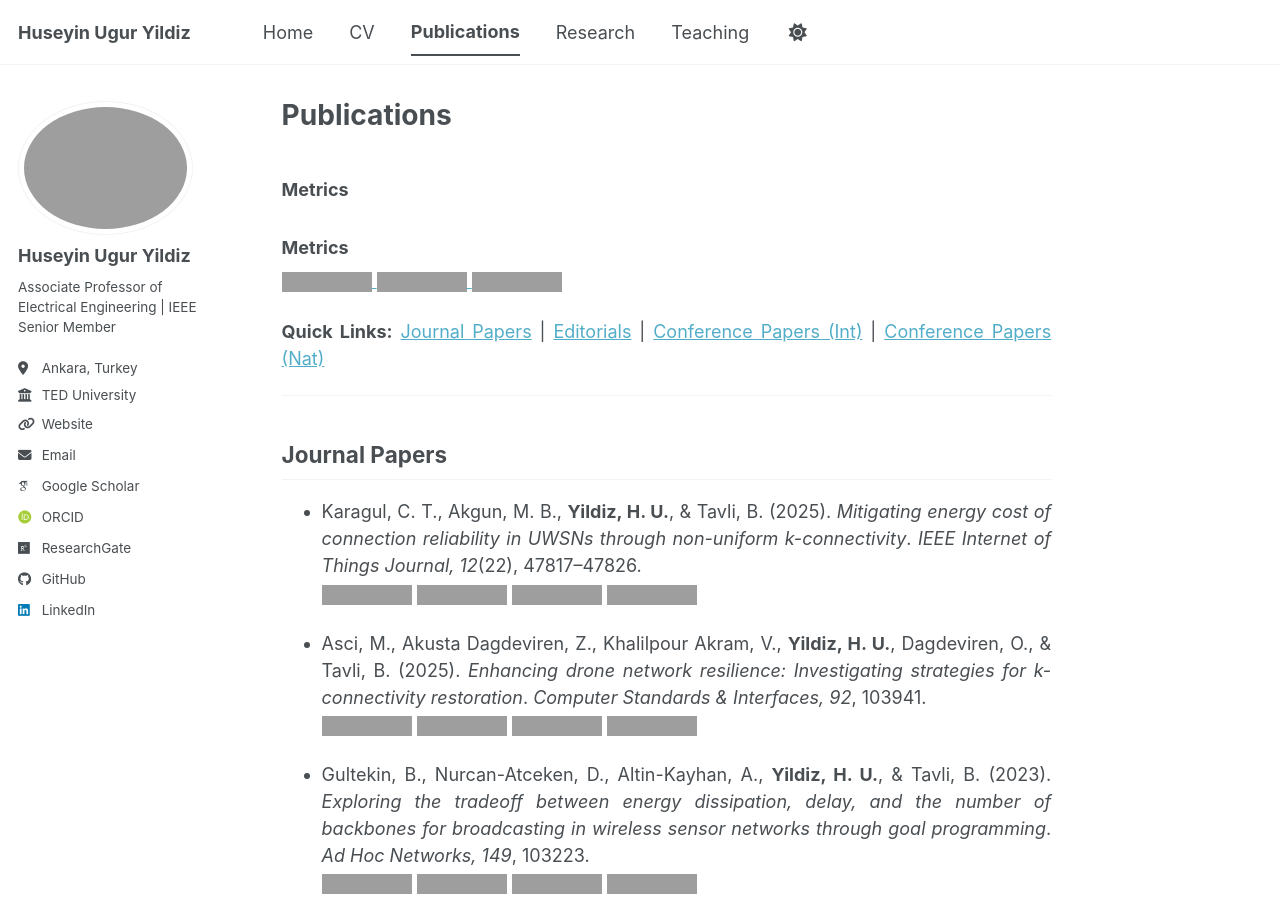
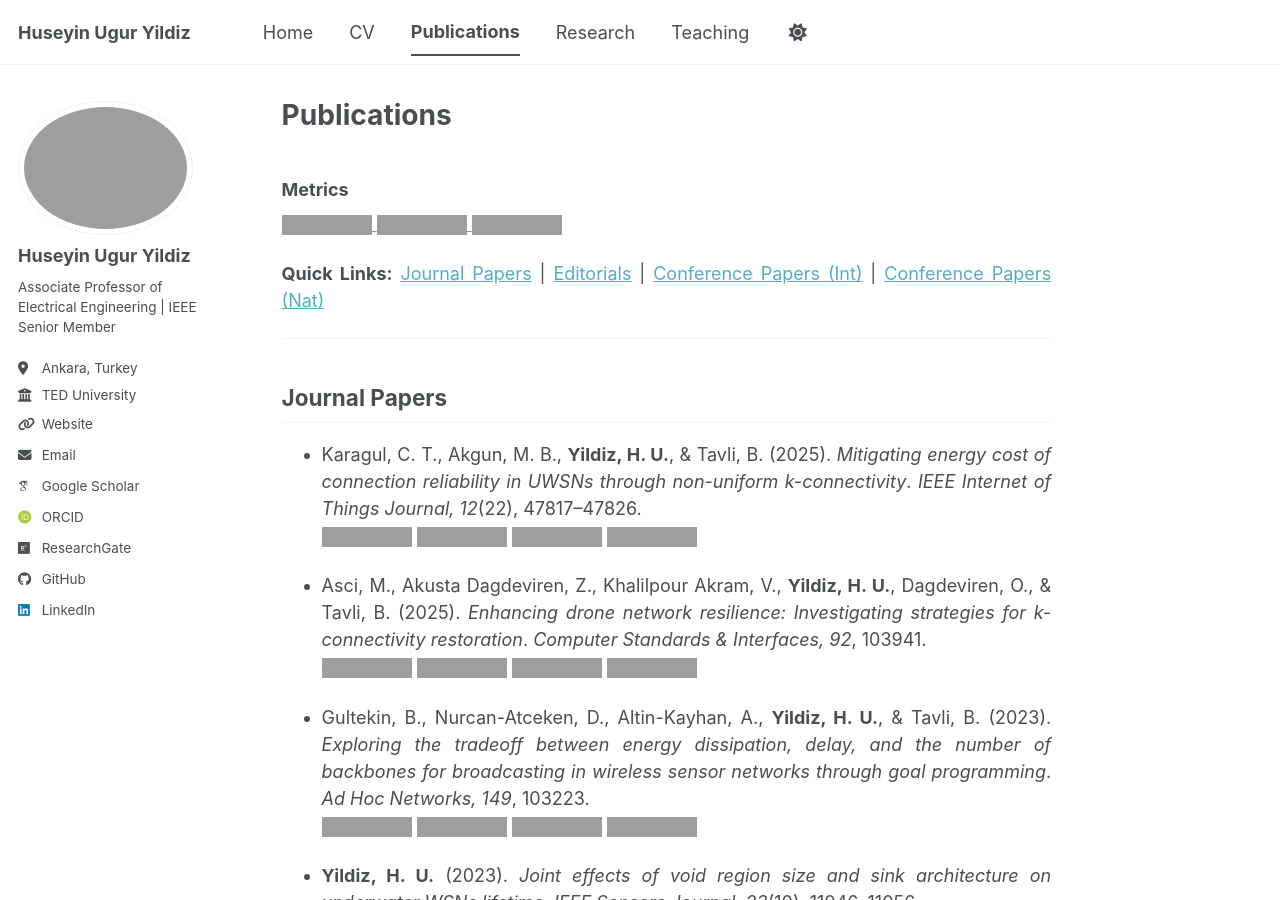
Before and after one commit to huguryildiz/huguryildiz.github.io, a Jekyll site: the page built from _pages/publications.md, in a window 1280 px wide and 900 px high, cut to the strip 0-900 px from the top of the window. Built offline with Jekyll 4.4.1, drawn with Linux system fonts in a browser that asks for light colours; some web fonts are replaced; a script bundle is joined from its source files by our own code; library files that are not in the unit come from our copies; grey boxes are pictures that could not be loaded.

Commit message:
Update publications.md

```diff
--- a/_pages/publications.md
+++ b/_pages/publications.md
@@ -4,8 +4,6 @@ title: "Publications"
 permalink: /publications/
 author_profile: true
 ---
-
-### Metrics
 
 ### Metrics
 
```
